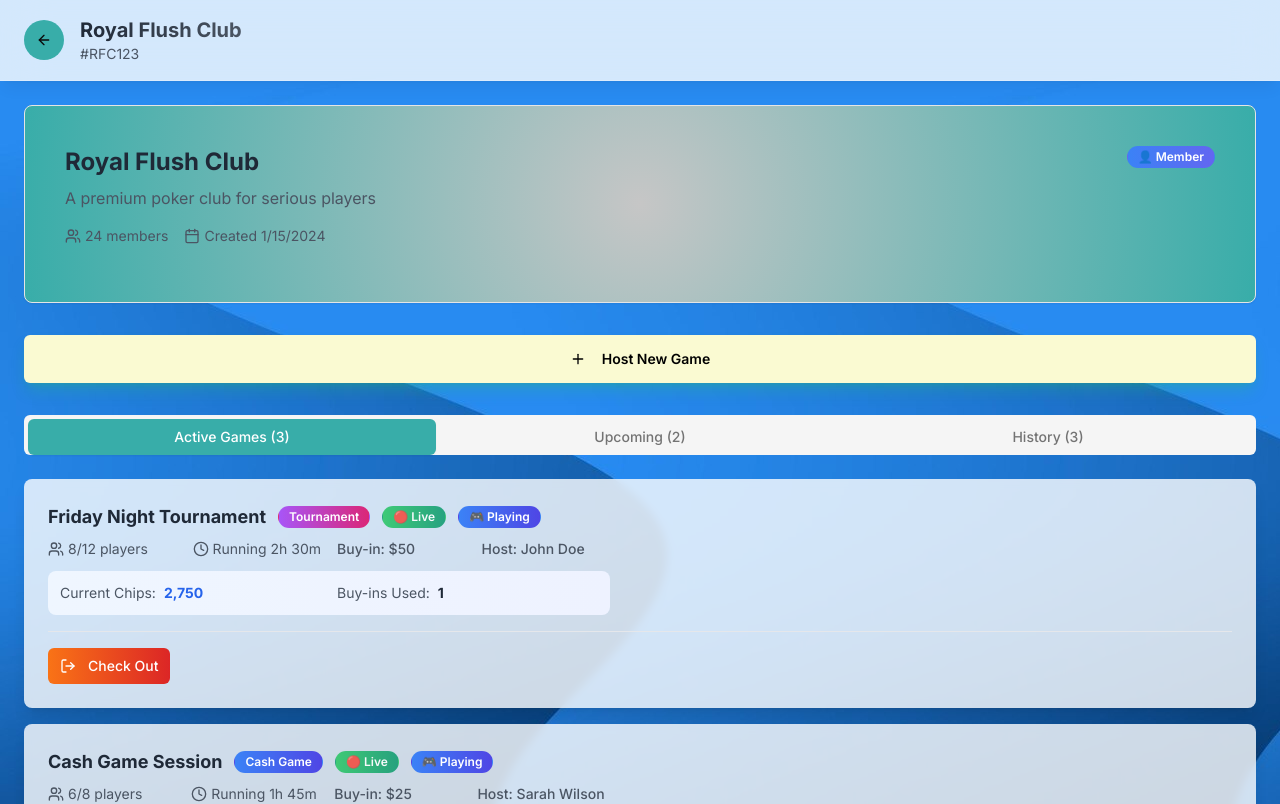
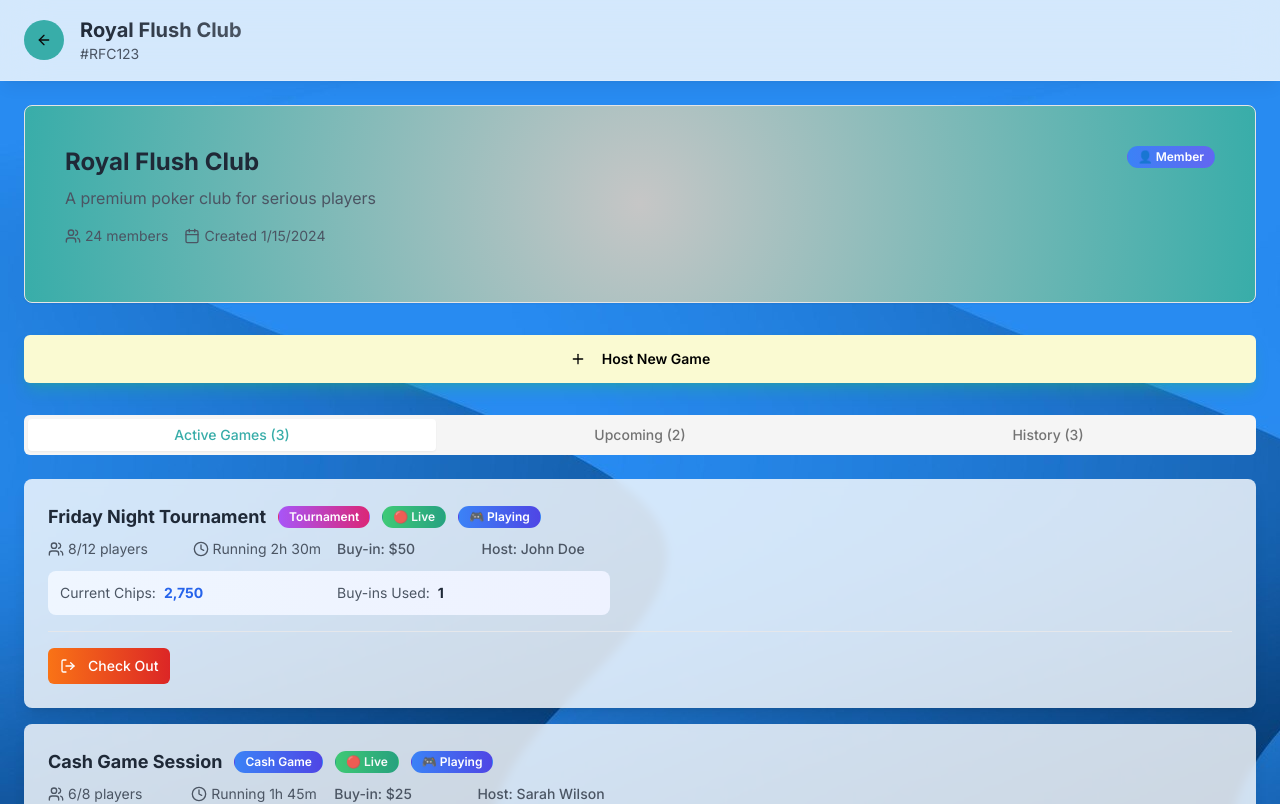
Before and after one commit to yeshaswiniT/Manage-finance-app, a Next.js app: page /club/1 in a window 1280 px wide. Shown: the top 804 px of the page. Built offline with nearby package versions, Linux system fonts and the light colour scheme.

Commit message:
manage-finance-app

```diff
--- a/app/club/[id]/page.tsx
+++ b/app/club/[id]/page.tsx
@@ -434,9 +434,9 @@ export default function ClubDetails() {
         {/* Games Tabs */}
         <Tabs defaultValue="active" className="w-full">
           <TabsList className="grid grid-cols-3 mb-6">
-            <TabsTrigger value="active"  className="flex items-center justify-center gap-2 data-[state=active]:bg-[#38ADA9] data-[state=active]:text-white rounded-md px-4 py-2 transition-colors">Active Games ({activeGames.length})</TabsTrigger>
-            <TabsTrigger value="upcoming"  className="flex items-center justify-center gap-2 data-[state=active]:bg-[#38ADA9] data-[state=active]:text-white rounded-md px-4 py-2 transition-colors">Upcoming ({upcomingGames.length})</TabsTrigger>
-            <TabsTrigger value="completed"  className="flex items-center justify-center gap-2 data-[state=active]:bg-[#38ADA9] data-[state=active]:text-white rounded-md px-4 py-2 transition-colors">History ({completedGames.length})</TabsTrigger>
+            <TabsTrigger value="active"  className="flex items-center justify-center gap-2 data-[state=active]:text-[#38ADA9]">Active Games ({activeGames.length})</TabsTrigger>
+            <TabsTrigger value="upcoming"  className="flex items-center justify-center gap-2 data-[state=active]:text-[#38ADA9]">Upcoming ({upcomingGames.length})</TabsTrigger>
+            <TabsTrigger value="completed"  className="flex items-center justify-center gap-2 data-[state=active]:text-[#38ADA9]">History ({completedGames.length})</TabsTrigger>
             {/* <TabsTrigger value="members">Members ({members.length})</TabsTrigger> */}
           </TabsList>
 
```
